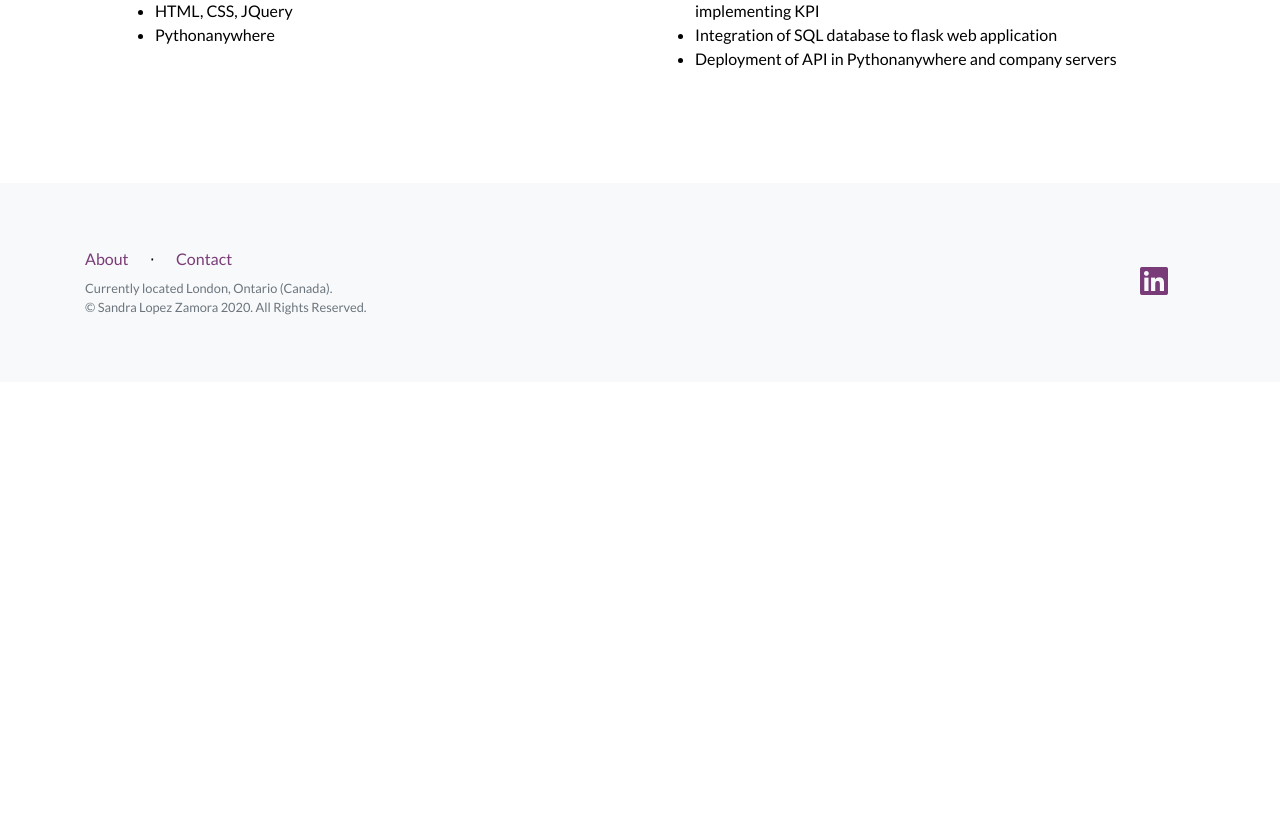
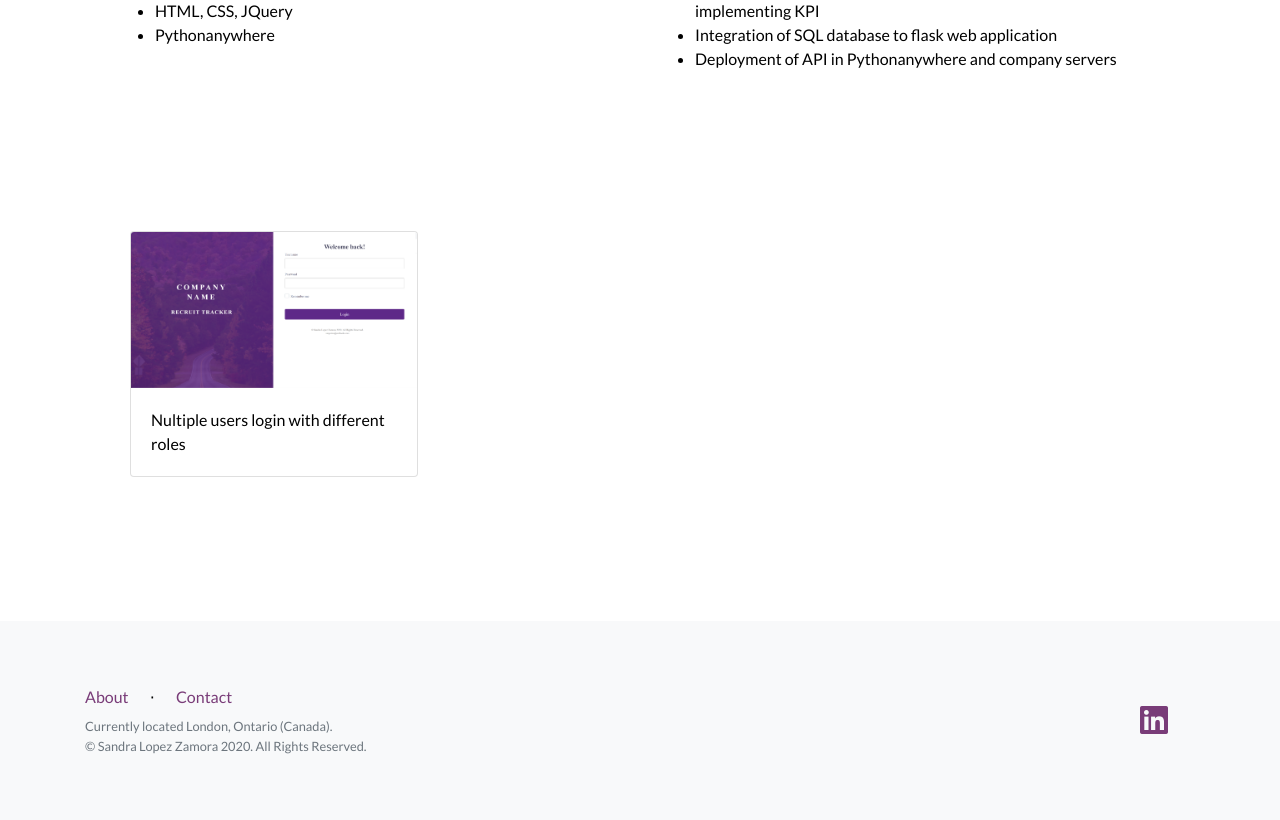
Before and after one commit to smlopezza/portfolioWebsite, a Flask app: page /portfolio_RecruitApp in a window 1280 px wide. Shown: the part 844-1664 px from the top of the page. Before the commit the page ends 1159 px from the top, so only its background shows below. Run offline with Flask 2, Linux system fonts and the light colour scheme; some libraries are stand-ins or nearby versions.

Commit message:
Images added to recruit portfolio page

```diff
--- a/app/__init__.py
+++ b/app/__init__.py
@@ -12,7 +12,6 @@
 
 app.config.from_object(Config)
 app.static_folder = 'static'
-app.template_folder = 'templates'
 
 
 bootstrap = Bootstrap(app)
--- a/app/templates/index.html
+++ b/app/templates/index.html
@@ -14,7 +14,7 @@
             </div>
           </div>
 
-          <h1 class="mb-5" style='font-size: 30px; text-align: right;'>  Hi! I'm Sandra. A future Data Scientist in the Financial Sector. </h1>
+          <h1 class="mb-5" style='font-size: 30px; text-align: right;'>  Hi! I'm Sandra. A future Data Scientist. </h1>
 
 
         </div>
--- a/app/templates/portfolio_RecruitApp.html
+++ b/app/templates/portfolio_RecruitApp.html
@@ -56,6 +56,23 @@
     </div>
 
 
+    <div class="col-lg-12 mb-5 mt-5">
+
+      <div class="col-lg-3 mb-5 mt-5">
+        <div class="card" style="width: 18rem;">
+          <img src="{{ url_for('static', filename='images/RecruitApp/Recruit_01.png') }}" class="card-img-top" alt="...">
+          <div class="card-body">
+            <p class="card-text">Nultiple users login with different roles</p>
+          </div>
+        </div>
+      </div>
+
+    </div>
+
+
+
+
+
 
   </div>
 
```
Also changed, not shown: app/static/images/RecruitApp/Recruit_01.png (added), app/static/images/RecruitApp/Recruit_02.png (added), app/static/images/RecruitApp/Recruit_03.png (added), app/static/images/RecruitApp/Recruit_04.png (added), app/static/images/RecruitApp/Recruit_05.png (added), app/static/images/RecruitApp/Recruit_06.png (added), app/static/images/RecruitApp/Recruit_07.png (added), app/static/images/RecruitApp/Recruit_08.png (added).
